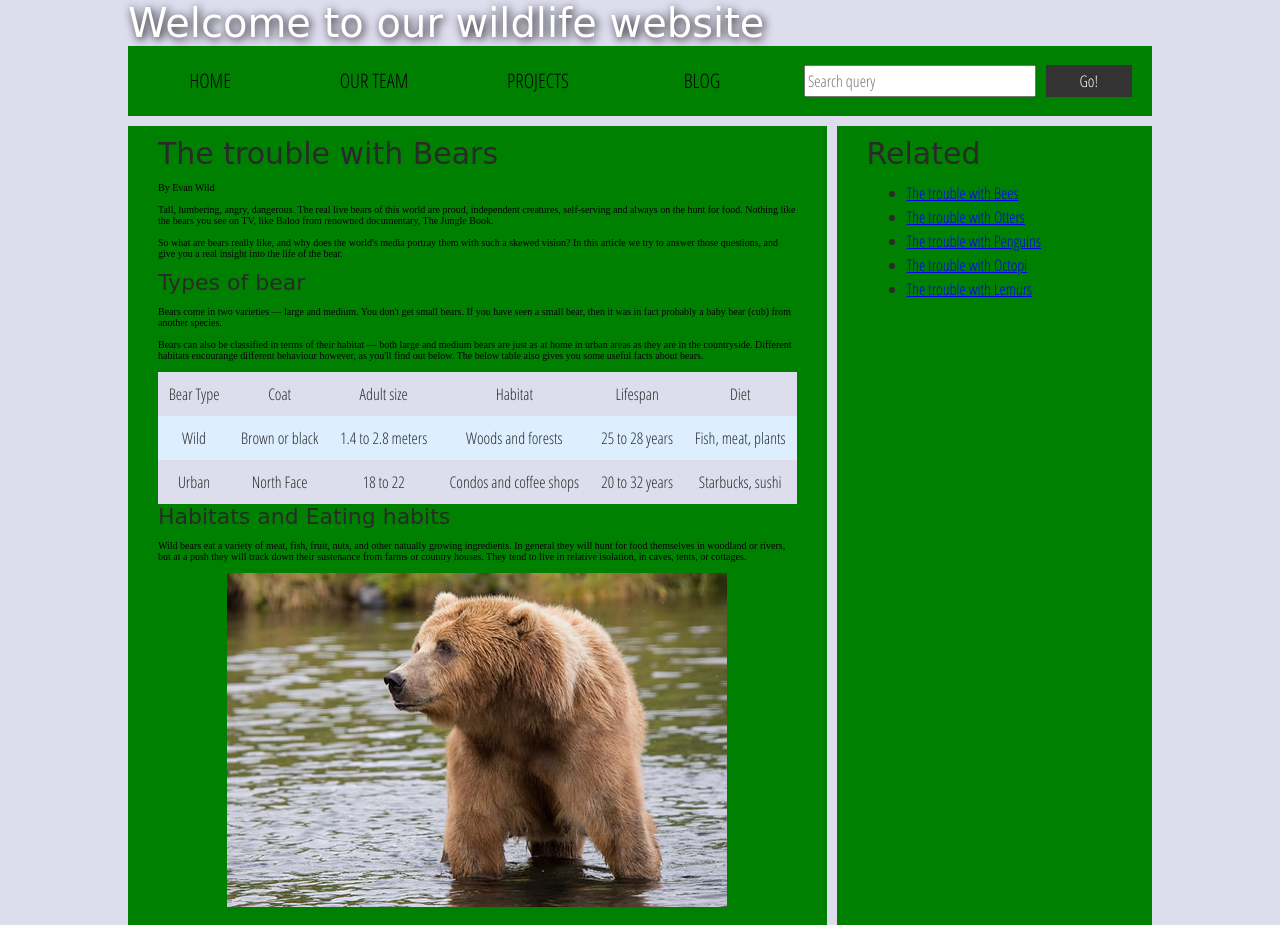
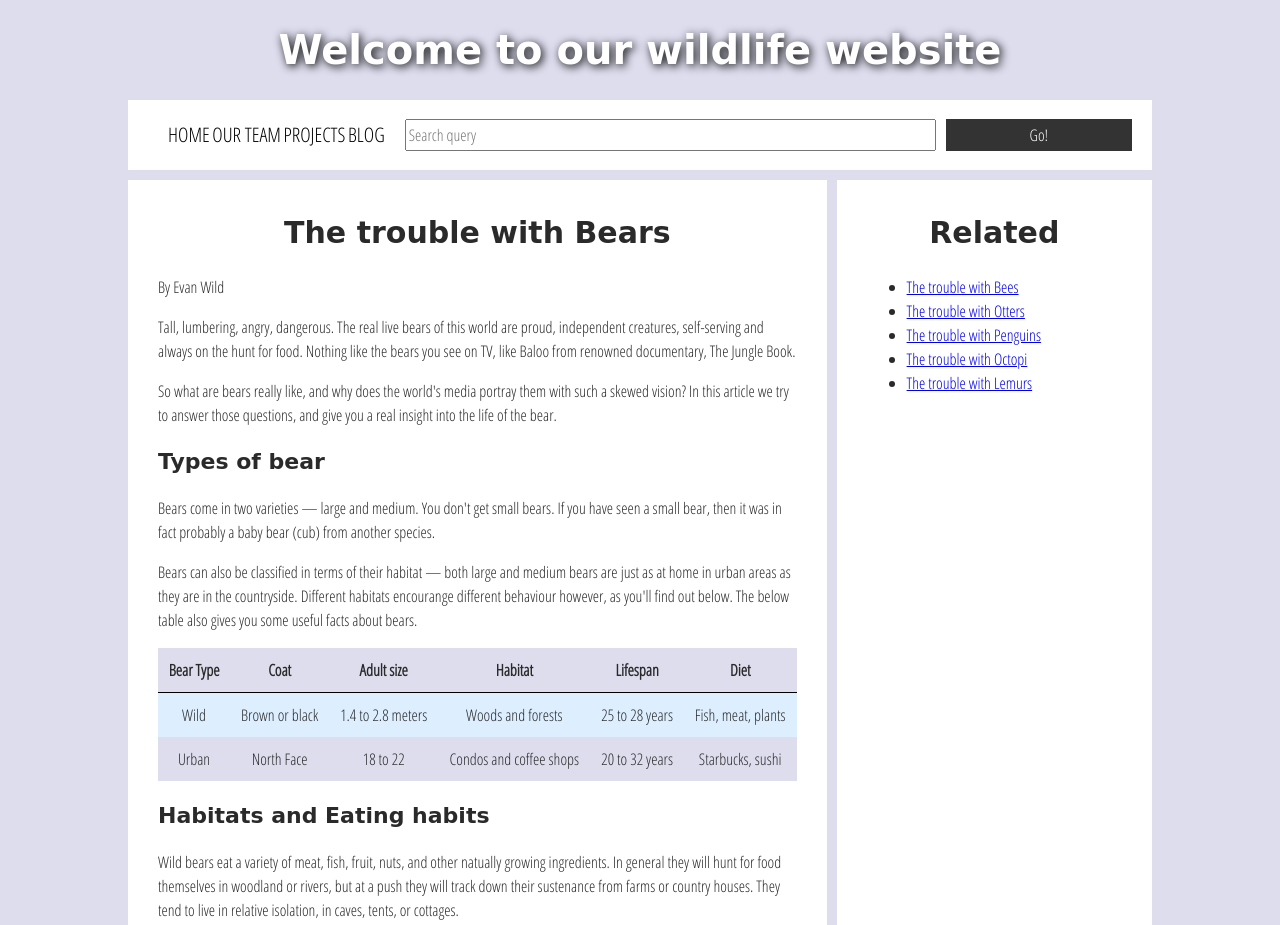
Before and after one commit to LaurenReilly/MDN-accessibility, a plain HTML site: page index.html in a window 1280 px wide. Shown: the top 925 px of the page. Drawn offline with Linux system fonts and the light colour scheme; a web font is replaced by a local one.

Commit message:
completed challenge

```diff
--- a/index.html
+++ b/index.html
@@ -14,11 +14,11 @@
   </head>
 
   <body>
-    <div class="header">
-      <font size="7">Welcome to our wildlife website</font>
-    </div>
+    <header class="header">
+      <h1 size="7">Welcome to our wildlife website</h1>
+    </header>
 
-    <div class="nav">
+    <nav class="nav">
       <ul>
         <li><a href="#">Home</a></li>
         <li><a href="#">Our team</a></li>
@@ -27,36 +27,36 @@
       </ul>
 
       <form class="search">
-        <input type="search" name="q" placeholder="Search query">
+        <input aria-label="search" type="search" name="q" placeholder="Search query">
         <input type="submit" value="Go!">
       </form>
-    </div>
+    </nav>
 
     <main>
       <article>
-        <font size="6">The trouble with Bears</font>
-        <br><br>
-        By Evan Wild
-        <br><br>
-        Tall, lumbering, angry, dangerous. The real live bears of this world are proud, independent creatures, self-serving and always on the hunt for food. Nothing like the bears you see on TV, like Baloo from renowned documentary, The Jungle Book.
-        <br><br>
-        So what are bears really like, and why does the world's media portray them with such a skewed vision? In this article we try to answer those questions, and give you a real insight into the life of the bear.
-        <br><br>
-        <font size="5">Types of bear</font>
-        <br><br>
-        Bears come in two varieties — large and medium. You don't get small bears. If you have seen a small bear, then it was in fact probably a baby bear (cub) from another species.
-        <br><br>
-        Bears can also be classified in terms of their habitat — both large and medium bears are just as at home in urban areas as they are in the countryside. Different habitats encourange different behaviour however, as you'll find out below. The below table also gives you some useful facts about bears.
-        <br><br>
+        <h2 size="6">The trouble with Bears</h2>
+
+        <p>By Evan Wild</p>
+
+        <p>Tall, lumbering, angry, dangerous. The real live bears of this world are proud, independent creatures, self-serving and always on the hunt for food. Nothing like the bears you see on TV, like Baloo from renowned documentary, The Jungle Book.</p>
+
+        <p>So what are bears really like, and why does the world's media portray them with such a skewed vision? In this article we try to answer those questions, and give you a real insight into the life of the bear.</p>
+
+        <h3 size="5">Types of bear</h3>
+
+        <p>Bears come in two varieties — large and medium. You don't get small bears. If you have seen a small bear, then it was in fact probably a baby bear (cub) from another species.</p>
+
+        <p>Bears can also be classified in terms of their habitat — both large and medium bears are just as at home in urban areas as they are in the countryside. Different habitats encourange different behaviour however, as you'll find out below. The below table also gives you some useful facts about bears.</p>
+
         <table>
           <thead>
             <tr>
-              <td>Bear Type</td>
-              <td>Coat</td>
-              <td>Adult size</td>
-              <td>Habitat</td>
-              <td>Lifespan</td>
-              <td>Diet</td>
+              <th scope="col">Bear Type</th>
+              <th scope="col">Coat</th>
+              <th scope="col">Adult size</th>
+              <th scope="col">Habitat</th>
+              <th scope="col">Lifespan</th>
+              <th scope="col">Diet</th>
             </tr>
           </thead>
           <tbody>
@@ -79,37 +79,38 @@
           </tbody>
         </table>
 
-        <font size="5">Habitats and Eating habits</font>
-        <br><br>
-        Wild bears eat a variety of meat, fish, fruit, nuts, and other natually growing ingredients. In general they will hunt for food themselves in woodland or rivers, but at a push they will track down their sustenance from farms or country houses. They tend to live in relative isolation, in caves, tents, or cottages.
-        <br><br>
-        <img src="media/wild-bear.jpg">
-        <br><br>
-        Urban (gentrified) bears on the other hand have largely abandoned the old ways. They will hunt other urban creatures if necessary (including other predators like rats and foxes), but prefer to scavenge from readily available urban food outlets like dumpsters, bins, and fast food joints. When food has proven scarce, urban bears have even been known to break into people's kitchens and steal essentials like baked beans, ready meals, and microwave ovens.
-        <br><br>
-        <img src="media/urban-bear.jpg">
-        <br><br>
-        Urban bears will sleep anywhere they can, from bus shelters and parks, to the toilets in McDonalds, to their own apartment.
-        <br><br>
-        <font size="5">Mating rituals</font>
-        <br><br>
-        Bears are romantic creatures by nature, and will naturally look for a mate that they can spend the rest of their lives with. They will woo a potential suitor by making their dwelling look attractive — for example with cave paintings or a bed of reeds in the case of a wild bear, and mood lighting and a Michael Bublé CD in the case of an urban bear.
-        <br><br>
-        The following audio clip contains a fact file providing more details about bear mating rituals, along with samples and quotes from experts.
-        <br><br>
+        <h3 size="5">Habitats and Eating habits</h3>
+
+       <p>Wild bears eat a variety of meat, fish, fruit, nuts, and other natually growing ingredients. In general they will hunt for food themselves in woodland or rivers, but at a push they will track down their sustenance from farms or country houses. They tend to live in relative isolation, in caves, tents, or cottages.</p>
+
+        <img src="media/wild-bear.jpg" alt="a wild adorable bear">
+
+        <p>Urban (gentrified) bears on the other hand have largely abandoned the old ways. They will hunt other urban creatures if necessary (including other predators like rats and foxes), but prefer to scavenge from readily available urban food outlets like dumpsters, bins, and fast food joints. When food has proven scarce, urban bears have even been known to break into people's kitchens and steal essentials like baked beans, ready meals, and microwave ovens.</p>
+
+        <img src="media/urban-bear.jpg" alt="a bear in a human environment">
+
+        <p>Urban bears will sleep anywhere they can, from bus shelters and parks, to the toilets in McDonalds, to their own apartment.</p>
+
+        <h3 size="5">Mating rituals</h3>
+
+        <p>Bears are romantic creatures by nature, and will naturally look for a mate that they can spend the rest of their lives with. They will woo a potential suitor by making their dwelling look attractive — for example with cave paintings or a bed of reeds in the case of a wild bear, and mood lighting and a Michael Bublé CD in the case of an urban bear.</p>
+
+        <p>The following audio clip contains a fact file providing more details about bear mating rituals, along with samples and quotes from experts.</p>
+
         <audio controls>
           <source src="media/bear.mp3" type="audio/mp3">
           <source src="media/bear.ogg" type="audio/ogg">
           <p>It looks like your browser doesn't support HTML5 audio players.</p>
         </audio>
+        <p>Audio Transcription: This isn't really an audio file about bears but it is an audio file you can transcribe.</p>
 
         <aside>
 
-          <font size="5">About the author</font>
-        <br><br>
-          Evan Wild is an unemployed plumber from Doncaster, who has been really "in to" wildlife since childhood. He once went to Chester Zoo on holiday, but got ill after eating a doner kebab.
-        <br><br>
-          He has never seen a bear, but once read a Daily Mail article about them, and thinks they sound cool.
+          <h3>About the author</h3>
+
+          <p>Evan Wild is an unemployed plumber from Doncaster, who has been really "in to" wildlife since childhood. He once went to Chester Zoo on holiday, but got ill after eating a doner kebab.</p>
+
+        <p>He has never seen a bear, but once read a Daily Mail article about them, and thinks they sound cool.</p>
 
         </aside>
         <section class="comments">
@@ -117,7 +118,7 @@
 
           <div class="comment-wrapper">
 
-            <font size="6">Add comment</font>
+            <h2>Add comment</h2>
 
             <form class="comment-form">
               <div class="flex-pair">
@@ -133,7 +134,7 @@
               </div>
             </form>
 
-            <font size="6">Comments</font>
+            <h2>Comments</h2>
 
             <ul class="comment-container">
 
@@ -152,7 +153,7 @@
       </article>
 
       <div class="secondary">
-        <font size="6">Related</font>
+        <h2>Related</h2>
 
         <ul>
           <li><a href="#">The trouble with Bees</a></li>
--- a/style.css
+++ b/style.css
@@ -18,7 +18,7 @@ body {
 
 /* || typography */
 
-font[size="7"], font[size="6"], font[size="5"] {
+h1, h2, h3 {
   font-family: 'Sonsie One', cursive;
   color: #2a2a2a;
 }
@@ -28,19 +28,19 @@ p, input, li, table, label {
   color: #2a2a2a;
 }
 
-font[size="7"] {
+h1 {
   font-size: 4rem;
   text-align: center;
   color: white;
   text-shadow: 2px 2px 10px black;
 }
 
-font[size="6"] {
+h2{
   font-size: 3rem;
   text-align: center;
 }
 
-font[size="5"] {
+h3 {
   font-size: 2.2rem;
 }
 
@@ -51,8 +51,8 @@ p, li, table {
 
 /* || header layout */
 
-div[class="nav"], article, footer, .secondary {
-  background-color: green;
+nav, article, footer, .secondary {
+  background-color: rgb(255, 255, 255);
 }
 
 article, footer, .secondary {
@@ -63,7 +63,7 @@ article {
   margin-right: 10px;
 }
 
-div[class="nav"] {
+nav {
   height: 50px;
   background-color: ff80ff;
   display: flex;
@@ -71,20 +71,20 @@ div[class="nav"] {
   margin-bottom: 10px;
 }
 
-div[class="nav"] ul {
+navul {
   padding: 0;
   list-style-type: none;
   flex: 2;
   display: flex;
 }
 
-div[class="nav"] li {
+nav li {
   display: inline;
   text-align: center;
   flex: 1;
 }
 
-div[class="nav"] a {
+nav a {
   display: inline-block;
   font-size: 2rem;
   text-transform: uppercase;
@@ -92,7 +92,7 @@ div[class="nav"] a {
   color: black;
 }
 
-div[class="nav"] .search {
+nav .search {
   flex: 1;
   display: flex;
   align-items: center;
@@ -181,11 +181,11 @@ audio {
   cursor: pointer;
 }
 
-.comments font[size="6"] {
+.comments h2{
   font-size: 2rem;
 }
 
-.comments font[size="6"]:nth-of-type(2) {
+.comments h2:nth-of-type(2) {
   margin-bottom: 0;
 }
 
```
Also changed, not shown: 1 other file.
